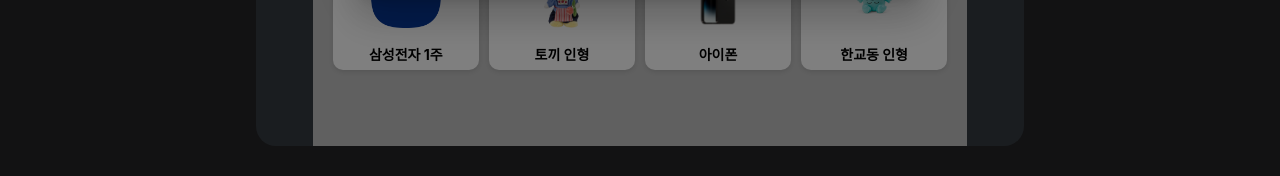
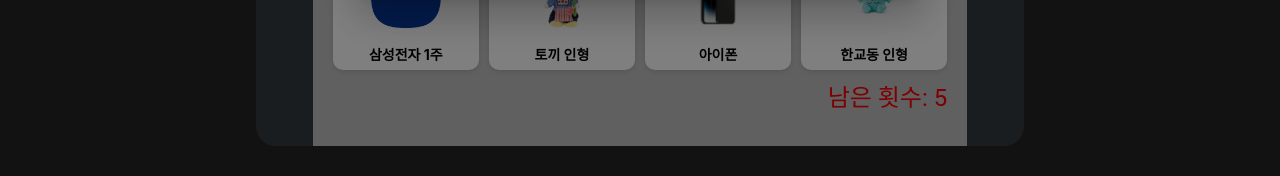
Before and after one commit to joshuayeyo/claw, a React (Vite) app: page / in a window 1280 px wide. Shown: the part 514-690 px from the top of the page. Built offline with nearby package versions, Linux system fonts and the light colour scheme; a web font is replaced by a local one.

Commit message:
Feat(#14): Add 남은 횟수 체크

```diff
--- a/src/components/Board/index.tsx
+++ b/src/components/Board/index.tsx
@@ -9,12 +9,13 @@
 import { PrizeWithPosition } from "@/types";
 import ResultModal from "../modals/Result";
 import usePickItem from "@/hooks/usePickItem";
+import { Typography } from "@mui/material";
 
 const Board = () => {
     // 정렬을 위해 아이템 랜덤하게 섞어야 합니다.
     const [shuffledPrizes, setShuffledPrizes] = useState<PrizeWithPosition[]>([]);
     const [gameStarted, setGameStarted] = useState(false);
-    const {position, startMoving, stopMoving } = useClawControl();
+    const {position, startMoving, stopMoving, remainingMoves } = useClawControl();
     const { pickedItem, showResult, pickItem, reset } = usePickItem();
     const padding = 20;
     // 게임 시작 상태 체크
@@ -85,6 +86,12 @@
                 </ItemsContainer>
                 { gameStarted && <Claw position={position} padding={padding}/> }
                 { pickedItem && <ResultModal isModalOpen={showResult} itemName={pickedItem.name} itemImage={pickedItem.image} onReStart={reStartGame} /> }
+                { remainingMoves <= 0 && <ResultModal isModalOpen={true} itemName="소진" itemImage="" onReStart={reStartGame} /> }
+                <StatusContainer>
+                    <Typography id="game-start-modal" variant="h5" component="h3" color="red">
+                            남은 횟수: {remainingMoves}
+                    </Typography>
+                </StatusContainer>
             </PlayGround>
         </Wrapper>
     )
@@ -122,3 +129,11 @@
     grid-template-columns: repeat(4, 1fr);
     gap: 10px;
 `
+
+const StatusContainer = styled.div`
+    width: 100%;
+    height: 10%;
+    display: flex;
+    justify-content: flex-end;
+    align-items: center;
+`
--- a/src/components/modals/Result/index.tsx
+++ b/src/components/modals/Result/index.tsx
@@ -10,6 +10,7 @@
 
 const ResultModal = ({ isModalOpen, itemImage, itemName, onReStart }: Props) => {
     if (!isModalOpen) return null;
+
 
     return (
         <Modal
@@ -32,10 +33,20 @@
                     outline: 'none',
                 }}
             >
-                <ItemImage src={itemImage} alt={itemName} />
-                <Typography id="game-start-modal" variant="h6" component="h3" color="blue">
-                        {itemName}을 뽑았습니다!
-                </Typography>
+                { itemName == "소진" ? (
+                    <>
+                        <Typography id="game-start-modal" variant="h6" component="h3" color="blue">
+                                횟수를 모두 소진하였습니다!
+                        </Typography>
+                    </>
+                ): (
+                    <>
+                        <ItemImage src={itemImage} alt={itemName} />
+                        <Typography id="game-start-modal" variant="h6" component="h3" color="blue">
+                                {itemName}을 뽑았습니다!
+                        </Typography>
+                    </>
+                )}
 
                 <Typography id="game-start-modal" variant="h6" component="h2">
                         게임을 다시하려면 아래 버튼을 누르거나, <br/> "다시 시작"이라고 말씀하세요!
--- a/src/hooks/useClawControl.ts
+++ b/src/hooks/useClawControl.ts
@@ -4,15 +4,23 @@
 
 const useClawControl = () => {
     const [position, setPosition] = useState({ top: 90, left: 3 });
+    const [remainingMoves, setRemainingMoves] = useState(5);
     const moveInterval = useRef<NodeJS.Timeout | null>(null);
 
     const startMoving = (direction: Direction) => {
         const clawXSpeed = 1;
         const clawYSpeed = 1;
 
+        if (remainingMoves <= 0) {
+            return;
+        }
+
+        setRemainingMoves((prevCount) => prevCount - 1); // 움직일 때마다 횟수 감소
+
         stopMoving();   // restart 시 claw 위치 고정
         if (direction === "reset") {
             setPosition({ top: 90, left: 3});
+            setRemainingMoves(5);
             return;
         }
         moveInterval.current = setInterval(() => {
@@ -48,7 +56,7 @@
         }
     };
 
-return { position, startMoving, stopMoving };
+return { position, startMoving, stopMoving, remainingMoves };
 };
 
 export default useClawControl;
```
